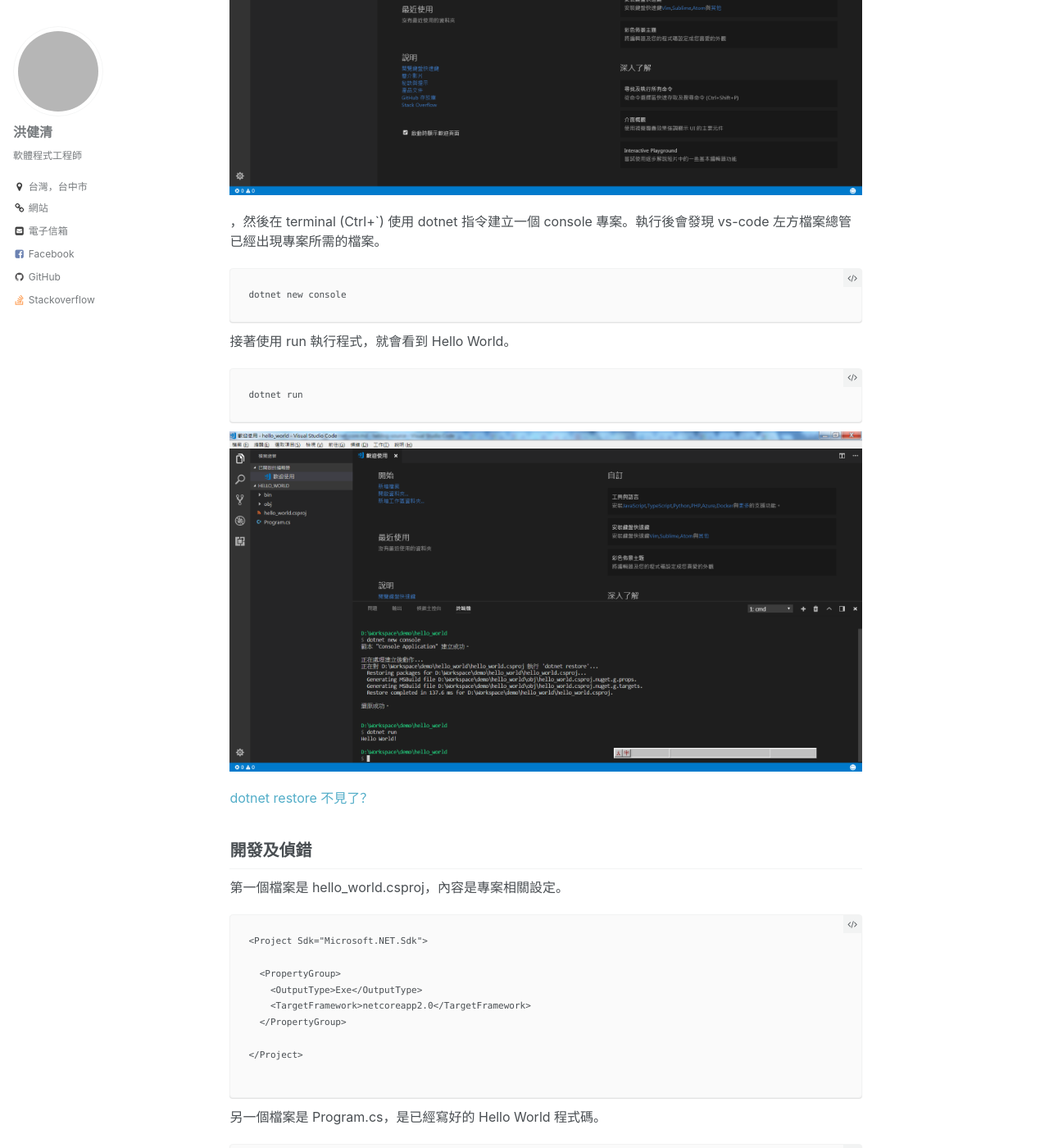
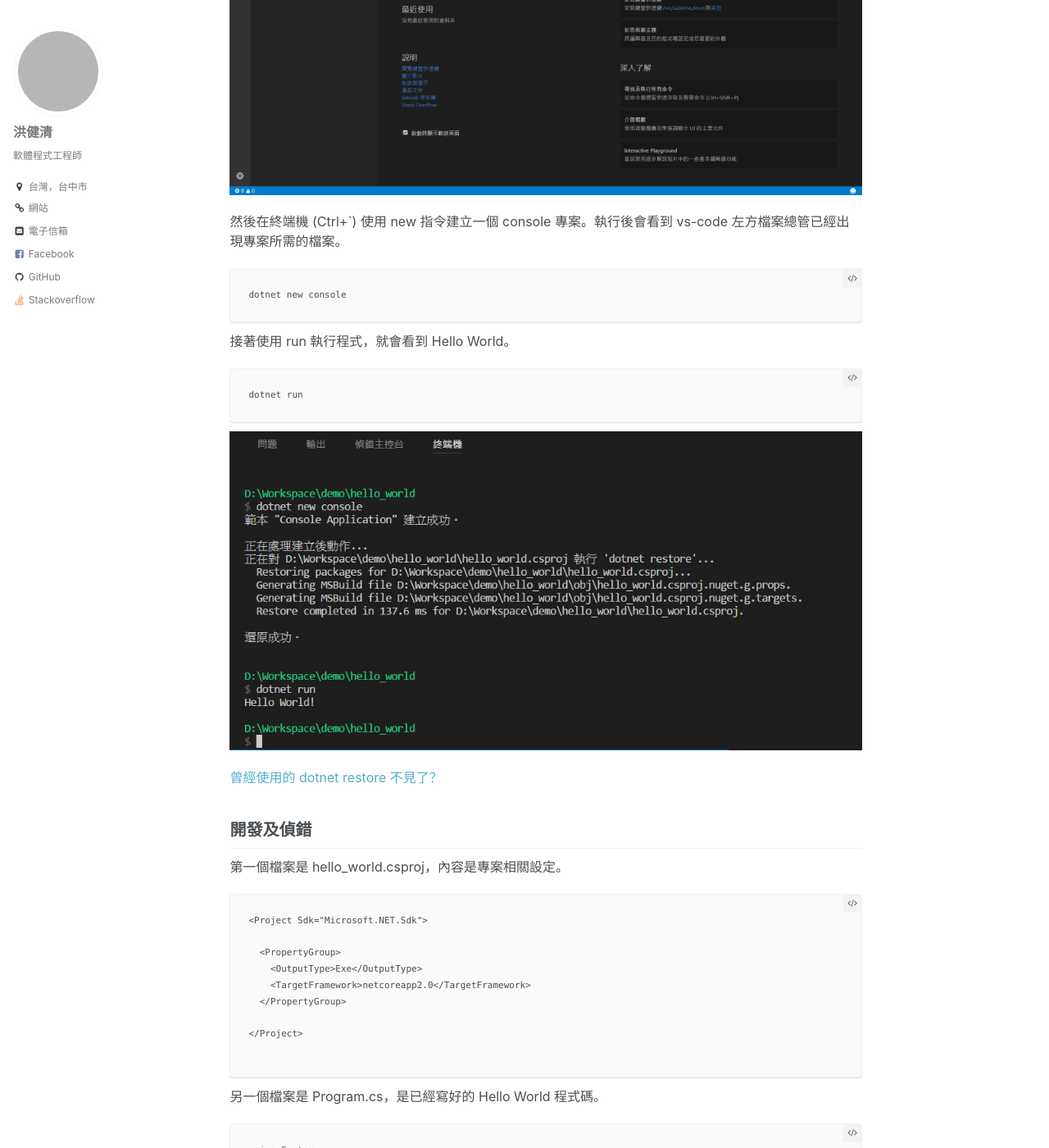
Before and after one commit to allyusd/twblog-source, a Jekyll site: the page built from _posts/2018-01-14-visual-studio-code-with-dotnet-core.md, in a window 1280 px wide and 1400 px high, scrolled down 741 px. Shown: the whole window at 82% size. Built offline with Jekyll 4.4.1, drawn with Linux system fonts in a browser that asks for light colours; comment, search, counter and statistics services are not loaded; some of the changed text lies outside the part shown; grey boxes are pictures that could not be loaded.

Commit message:
fix: 2018-01-14-visual-studio-code-with-dotnet-core

````diff
--- a/_posts/2018-01-14-visual-studio-code-with-dotnet-core.md
+++ b/_posts/2018-01-14-visual-studio-code-with-dotnet-core.md
@@ -21,7 +21,7 @@ tags: Visual-Studio-Code .Net-Core CSharp
 
 ![](/assets/images/2018-01-14-visual-studio-code-with-dotnet-core/001.png)
 
-，然後在 terminal (Ctrl+`) 使用 dotnet 指令建立一個 console 專案。執行後會發現 vs-code 左方檔案總管已經出現專案所需的檔案。
+然後在終端機 (Ctrl+`) 使用 new 指令建立一個 console 專案。執行後會看到 vs-code 左方檔案總管已經出現專案所需的檔案。
 
 ```bash
 dotnet new console
@@ -35,7 +35,7 @@ dotnet run
 
 ![](/assets/images/2018-01-14-visual-studio-code-with-dotnet-core/002.png)
 
-[dotnet restore 不見了？](#dotnet-restore)
+[曾經使用的 dotnet restore 不見了？](#dotnet-restore)
 
 ## 開發及偵錯
 
@@ -121,6 +121,8 @@ static void Main(string[] args)
 
 ![](/assets/images/2018-01-14-visual-studio-code-with-dotnet-core/006.png)
 
+教學結束，接著可以開始進行其它 C# 的練習嘍！
+
 ## dotnet restore
 
 如果你曾經使用過 .Net Core，那可能還紀得這個指令。
````
Also changed, not shown: other parts of _posts/2018-01-14-visual-studio-code-with-dotnet-core.md (+1 -1 lines), assets/images/2018-01-14-visual-studio-code-with-dotnet-core/002.png.
